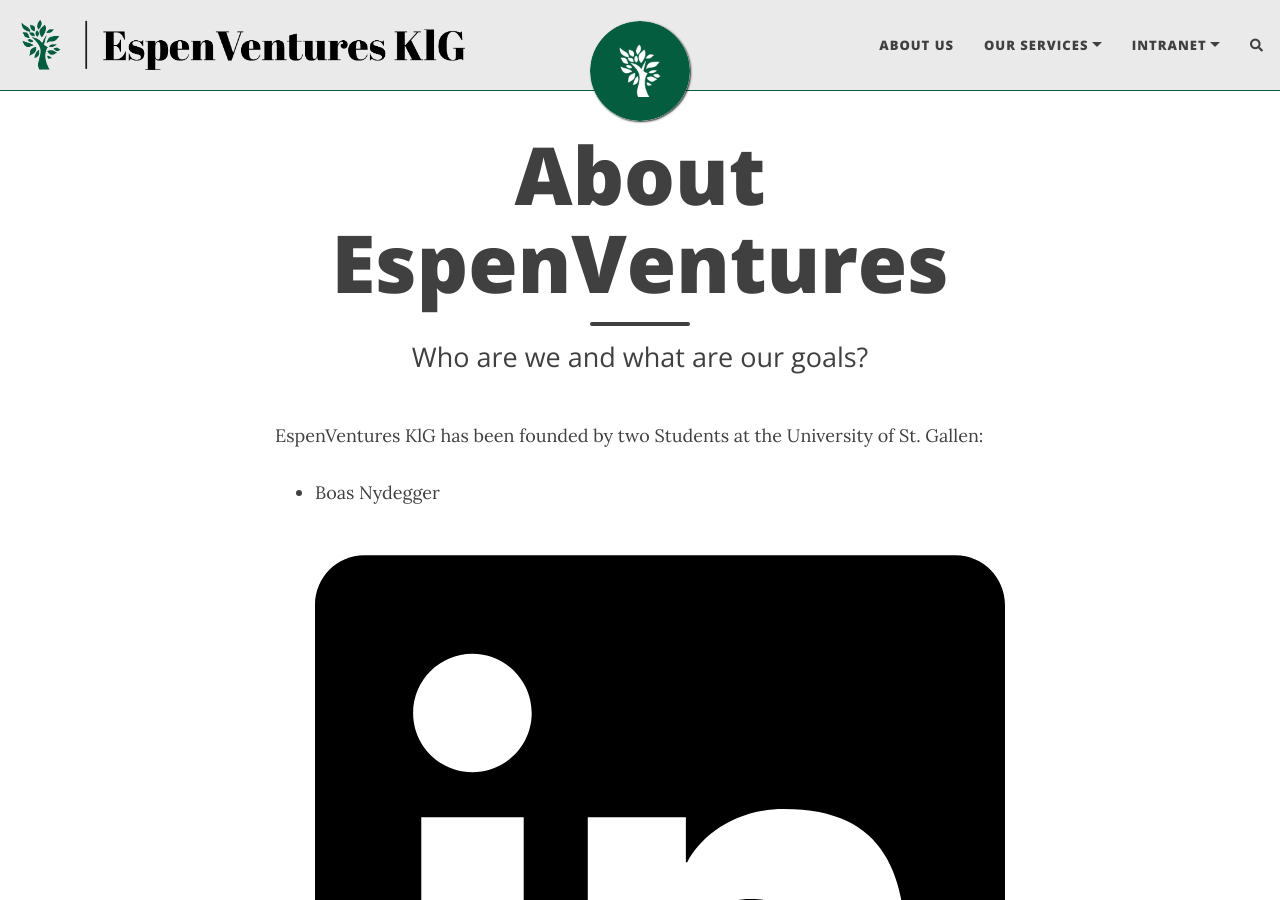
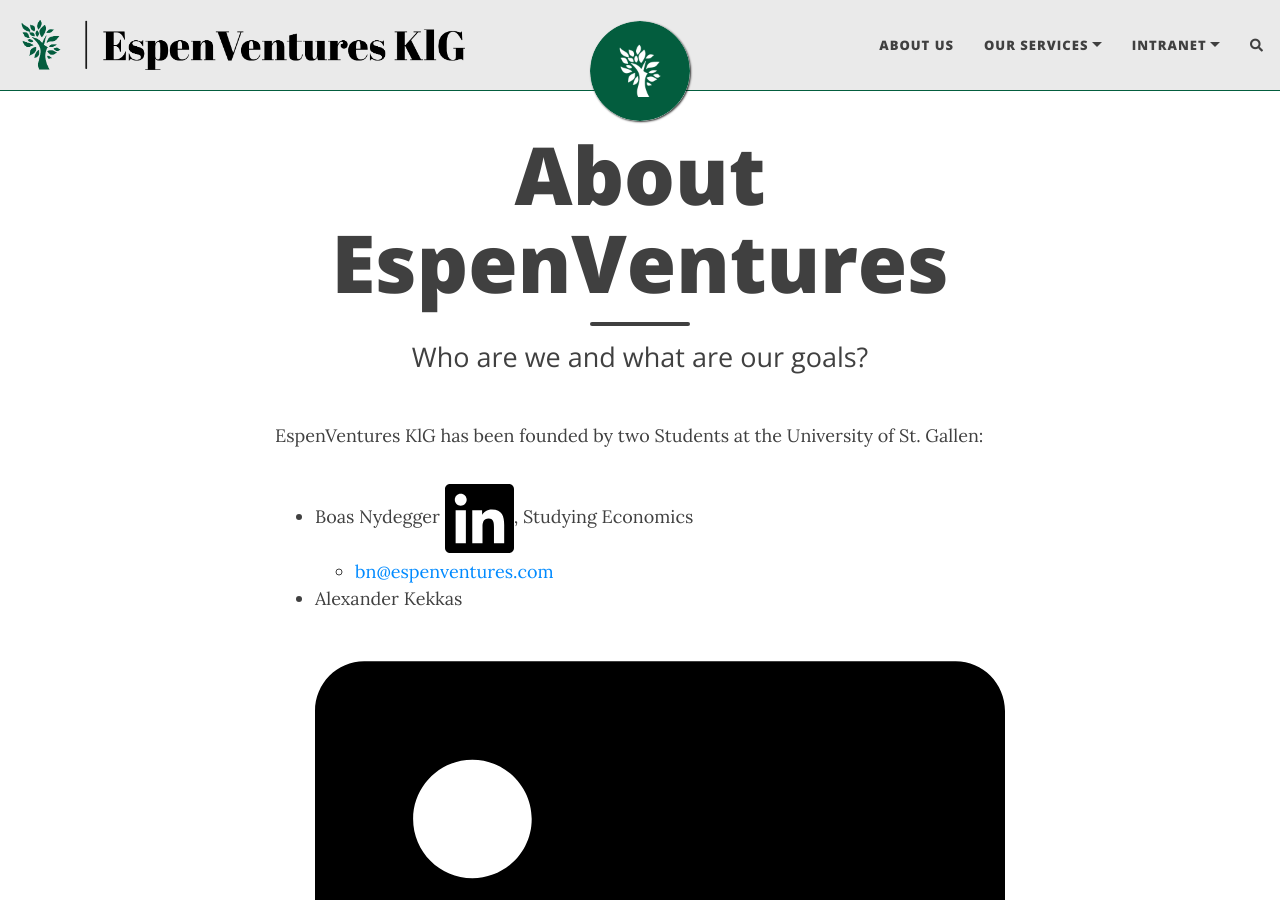
Before and after one commit to Erd4/Erd4.github.io, a Jekyll site: the page built from docs/aboutus.md, in a window 1280 px wide and 900 px high. Built offline with Jekyll 4.4.1, drawn with Linux system fonts in a browser that asks for light colours; nearby versions of some CDN libraries; comment, search, counter and statistics services are not loaded.

Commit message:
Update aboutus.md

```diff
--- a/docs/aboutus.md
+++ b/docs/aboutus.md
@@ -7,7 +7,7 @@
 
 EspenVentures KlG has been founded by two Students at the University of St. Gallen:
 
-- Boas Nydegger [![LinkedIn](https://github.com/Erd4/Erd4.github.io/raw/master/docs/assets/img/linkedin.svg "LinkedIn")](https://www.linkedin.com/in/BoasNydegger/), Studying Economics
+- Boas Nydegger <img src="https://github.com/Erd4/Erd4.github.io/raw/master/docs/assets/img/linkedin.svg" width="10%" height="10%">, Studying Economics
   - [bn@espenventures.com](mailto:bn@espenventures.com)
 - Alexander Kekkas [![LinkedIn](https://github.com/Erd4/Erd4.github.io/raw/master/docs/assets/img/linkedin.svg "LinkedIn")](https://www.linkedin.com/in/Kekkas/), Studying Business Administration
   - [ak@espenventures.com](mailto:ak@espenventures.com)
```
